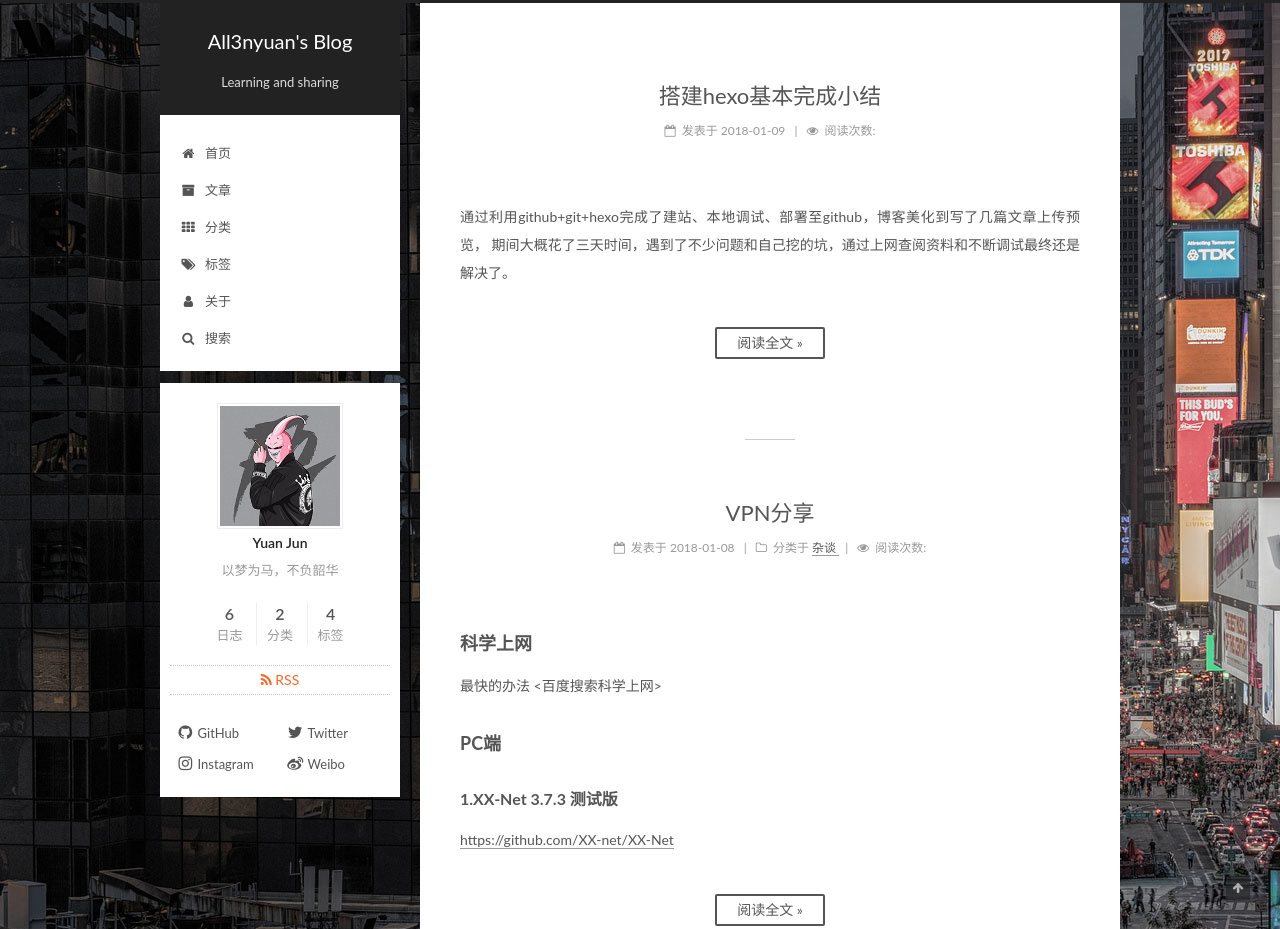
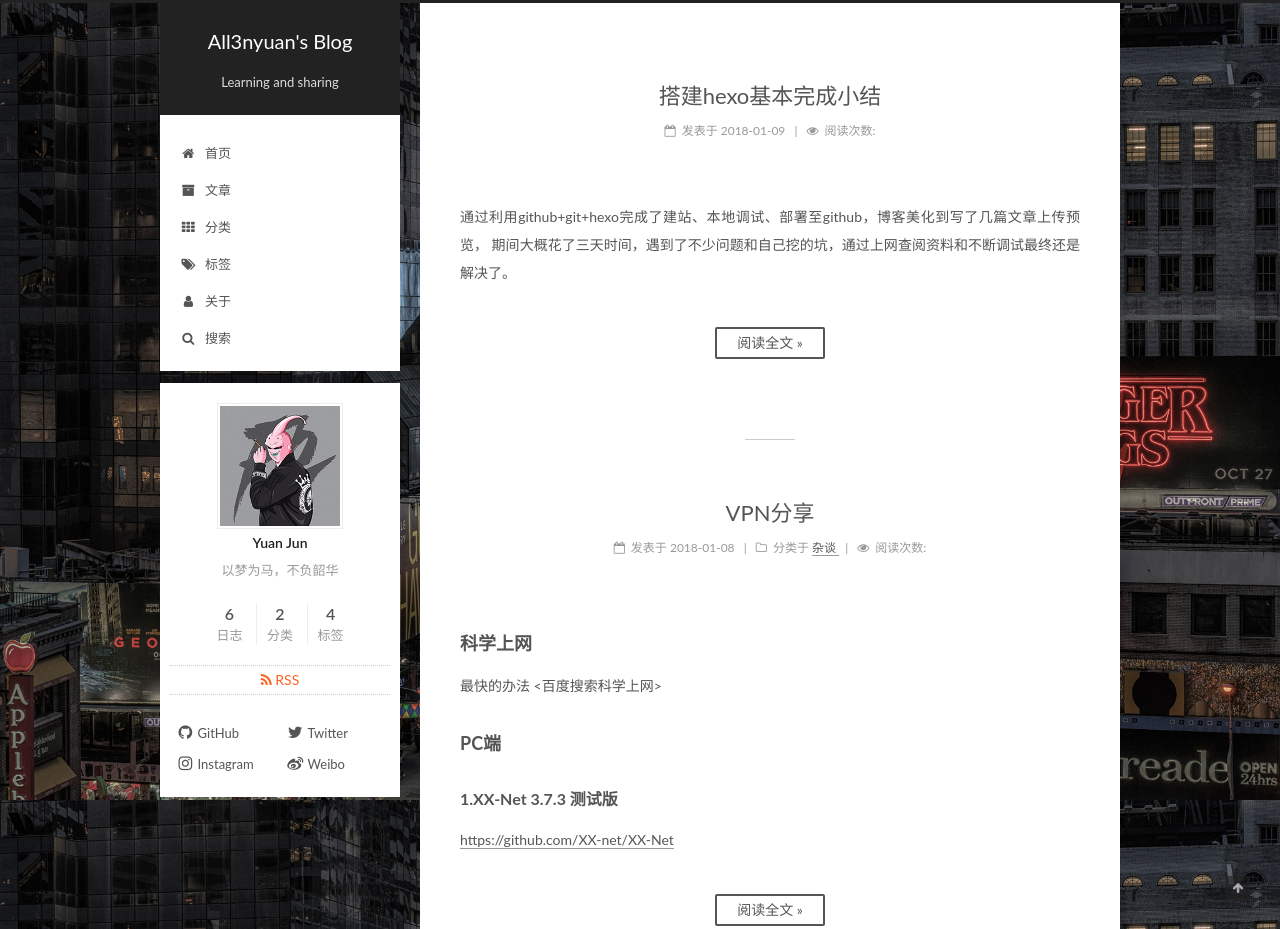
Before and after one commit to ALL3NYUAN/all3nyuan.github.io, a plain HTML site: page index.html in a window 1280 px wide. Shown: the top 929 px of the page. Drawn offline with Linux system fonts and the light colour scheme; some packages are replaced by stand-ins of ours; a script that the page names is missing.

Commit message:
Site updated: 2018-01-09 22:55:49

```diff
--- a/css/main.css
+++ b/css/main.css
@@ -1823,7 +1823,7 @@ pre .javascript .function {
   width: 4px;
   height: 4px;
   border-radius: 50%;
-  background: #9dec75;
+  background: #20dbff;
 }
 .links-of-blogroll {
   font-size: 13px;
@@ -3007,6 +3007,9 @@ pre .javascript .function {
   }
 }
 body {
-  background: url("/images/background.JPG");
+  background: url("/images/background.JPG") no-repeat;
+  width: 100%;
+  height: 100%;
+  background-size: 100% 100%;
   background-attachment: fixed;
 }
```
